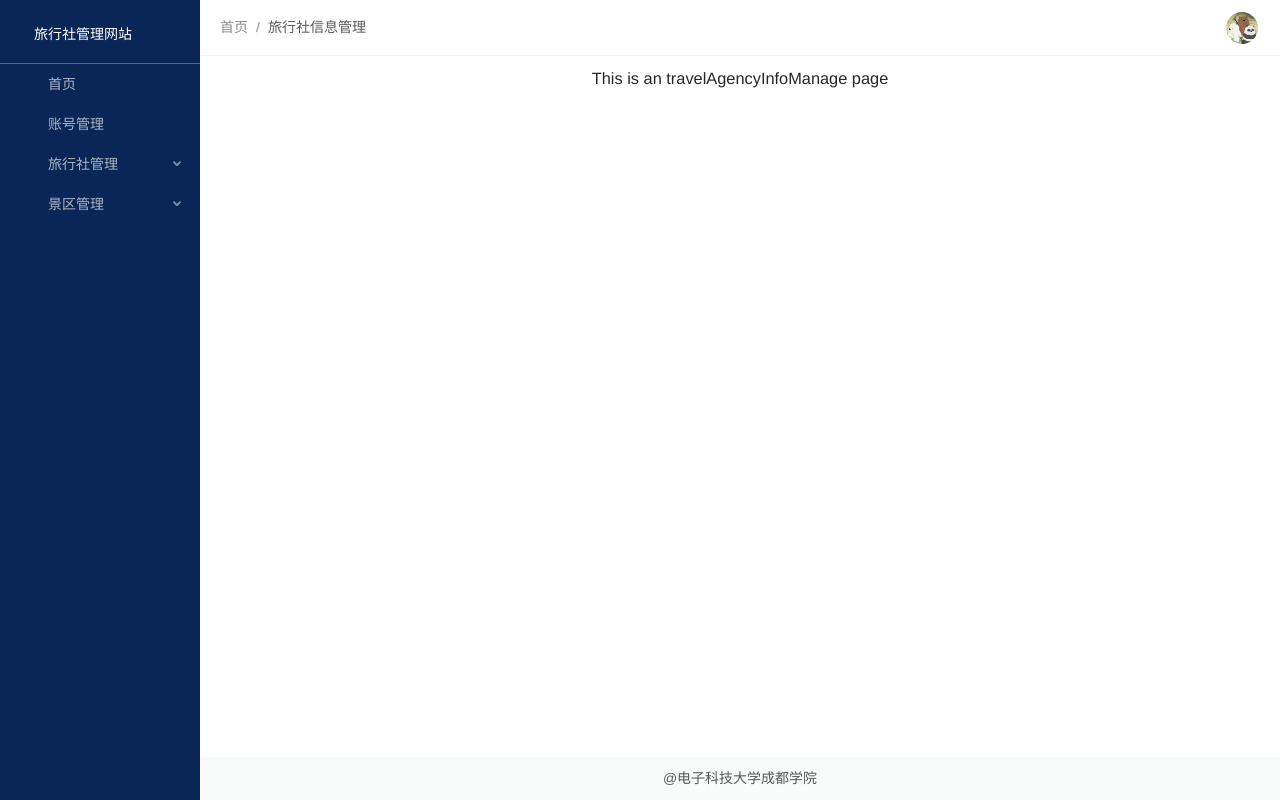
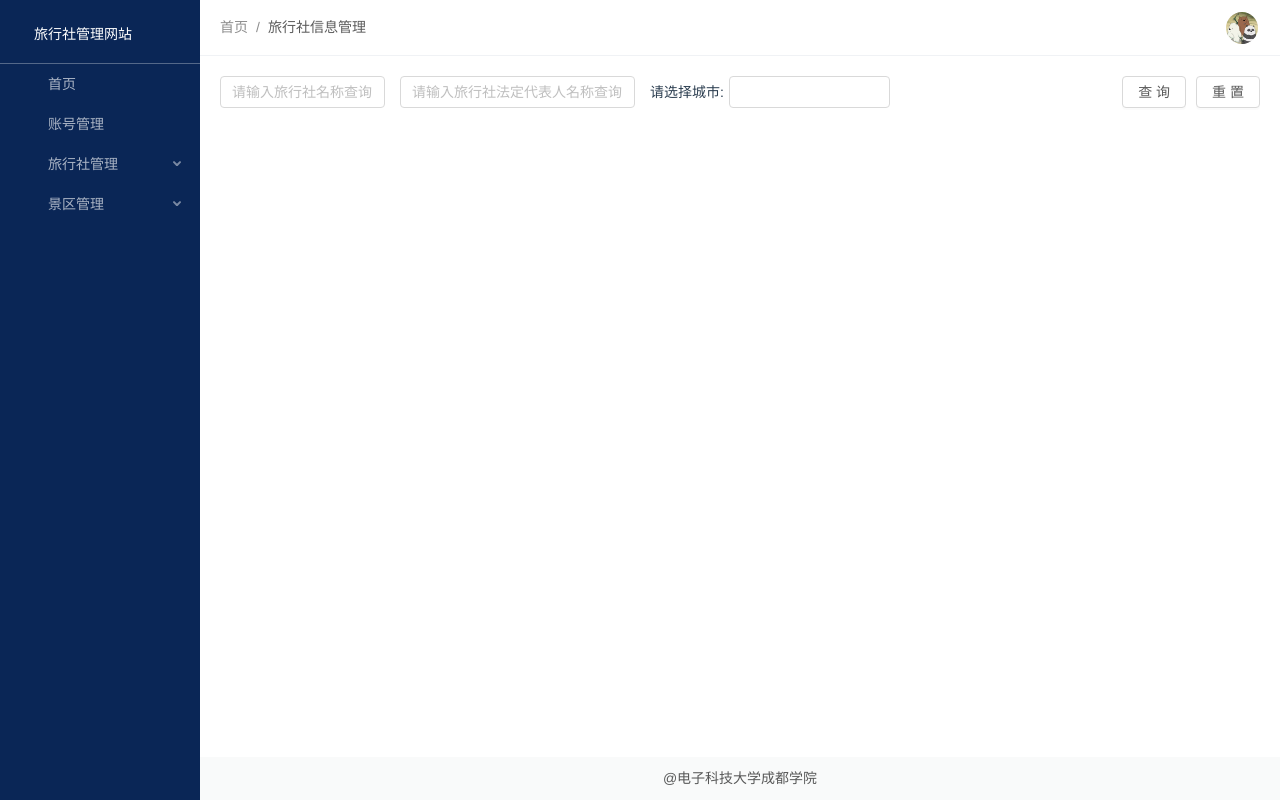
Before and after one commit to Constantine1916/Travel-Agency-Management-Website, a Vue app: page /home/travelAgencyInfoManage in a window 1280 px wide. Built offline with nearby package versions, Linux system fonts and the light colour scheme.

Commit message:
新增search component

```diff
--- /dev/null
+++ b/src/components/SearchComponent.vue
@@ -0,0 +1,116 @@
+<!--
+ * @Description  :
+ * @Author       : sunjr
+ * @Date         : 2021-03-12 12:33:22
+ * @LastEditors  : sunjr
+ * @LastEditTime : 2021-04-12 16:11:59
+ * @FilePath     : \travel-agency-management-website\src\components\SearchComponent.vue
+-->
+<template>
+  <div class="searchComponent">
+    <div class="nameSearch">
+      <a-input placeholder="请输入旅行社名称查询" />
+    </div>
+    <div class="ownerSearch">
+      <a-input placeholder="请输入旅行社法定代表人名称查询" />
+    </div>
+    <div class="citySearch">
+      <div class="title">请选择城市:</div>
+      <a-select @change="cityChange">
+        <template v-for="city in cityData">
+          <a-select-option :value="city.value">{{city.name}}</a-select-option>
+        </template>
+      </a-select>
+    </div>
+    <div class="buttonContainer">
+      <a-button class="search">查询</a-button>
+      <a-button class="clear">重置</a-button>
+    </div>
+  </div>
+</template>
+<script>
+const cityData = [
+  {
+    name: '北京',
+    value: 'beijing'
+  },
+  {
+    name: '成都',
+    value: 'chengdu'
+  },
+  {
+    name: '杭州',
+    value: 'hangzhou'
+  },
+  {
+    name: '深圳',
+    value: 'shenzhen'
+  },
+  {
+    name: '广东',
+    value: 'guangdong'
+  },
+  {
+    name: '绵阳',
+    value: 'mianyang'
+  },
+  {
+    name: '武汉',
+    value: 'wuhan'
+  },
+  {
+    name: '南京',
+    value: 'nanjing'
+  }
+]
+
+export default {
+  data() {
+    return {
+      cityData, // 城市的数据
+      searchData: [] // emit出去的用户录入数据
+    }
+  },
+  methods: {
+    cityChange(value) {
+      console.log('value', value);
+    }
+  }
+}
+</script>
+<style lang="scss">
+.searchComponent {
+  width: 100%;
+  min-width: 660px;
+  display: flex;
+  .nameSearch {
+    width: 165px;
+    margin-right: 15px;
+  }
+  .ownerSearch {
+    width: 235px;
+    margin-right: 15px;
+  }
+  .citySearch {
+    display: flex;
+    width: 240px;
+    margin-right: 15px;
+    .title {
+      display: flex;
+      align-items: center;
+      padding-right: 5px;
+    }
+    .ant-select {
+      flex: 1;
+    }
+  }
+  .buttonContainer {
+    flex: 1;
+    display: flex;
+    justify-content: flex-end;
+    .search {
+      margin-right: 10px;
+    }
+  }
+}
+</style>
--- a/src/views/TravelAgencyInfoManage.vue
+++ b/src/views/TravelAgencyInfoManage.vue
@@ -3,11 +3,36 @@
  * @Author       : sunjr
  * @Date         : 2021-03-12 12:33:22
  * @LastEditors  : sunjr
- * @LastEditTime : 2021-03-28 01:21:42
- * @FilePath     : \travel-agency-management-website\src\financialStatements.vue\travelAgencyInfoManage.vue
+ * @LastEditTime : 2021-04-12 15:35:16
+ * @FilePath     : \travel-agency-management-website\src\views\TravelAgencyInfoManage.vue
 -->
 <template>
   <div class="travelAgencyInfoManage">
-    <h1>This is an travelAgencyInfoManage page</h1>
+    <div class="searchContainer">
+      <SearchComponent></SearchComponent>
+    </div>
+    <div class="table">
+
+    </div>
   </div>
 </template>
+<script>
+import SearchComponent from "../components/SearchComponent"
+export default {
+  components: {
+    SearchComponent
+  },
+  data() {
+    return {
+
+    }
+  }
+}
+</script>
+<style lang="scss">
+.travelAgencyInfoManage {
+  .searchContainer {
+    padding: 10px;
+  }
+}
+</style>
--- a/vue.config.js
+++ b/vue.config.js
@@ -1,4 +1,15 @@
+/*
+ * @Description  :
+ * @Author       : sunjr
+ * @Date         : 2021-03-12 10:43:21
+ * @LastEditors  : sunjr
+ * @LastEditTime : 2021-04-12 14:35:17
+ * @FilePath     : \travel-agency-management-website\vue.config.js
+ */
 module.exports = {
+  devServer: {
+    hot: true // 保存代码后，页面自动刷新
+  },
   lintOnSave: false,
   css: {
     sourceMap: true,
```
